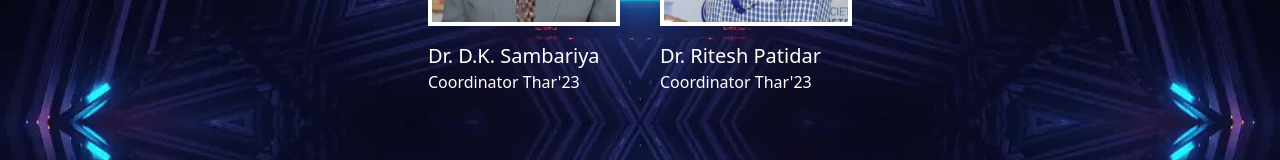
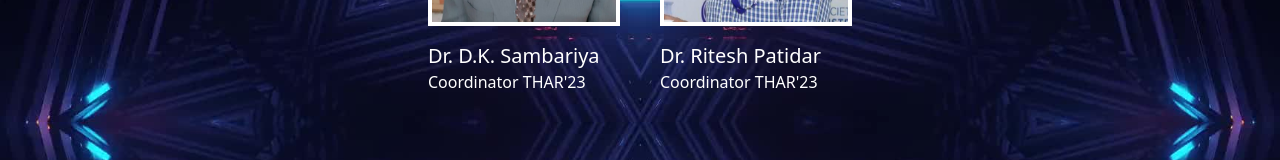
Before and after one commit to ishanjain1502/thar, a Next.js app: page /team in a window 1280 px wide. Shown: the part 1478-1638 px from the top of the page. Built offline with nearby package versions, Linux system fonts and the light colour scheme.

Commit message:
team THAR text fix

```diff
--- a/pages/team.js
+++ b/pages/team.js
@@ -8,7 +8,7 @@ export default function team() {
   return (
     <>
       <Head>
-        <title>Team - Thar 2023</title>
+        <title>Team - THAR 2023</title>
       </Head>
       <NavBar />
       <div className="pt-32 pb-20">
@@ -40,12 +40,12 @@ export default function team() {
                 <Member
                   src="ak"
                   name="Dr. D.K. Sambariya"
-                  pos="Coordinator Thar'23"
+                  pos="Coordinator THAR'23"
                 />
                 <Member
                   src="rp"
                   name="Dr. Ritesh Patidar"
-                  pos="Coordinator Thar'23"
+                  pos="Coordinator THAR'23"
                 />
               </div>
             </div>
```
